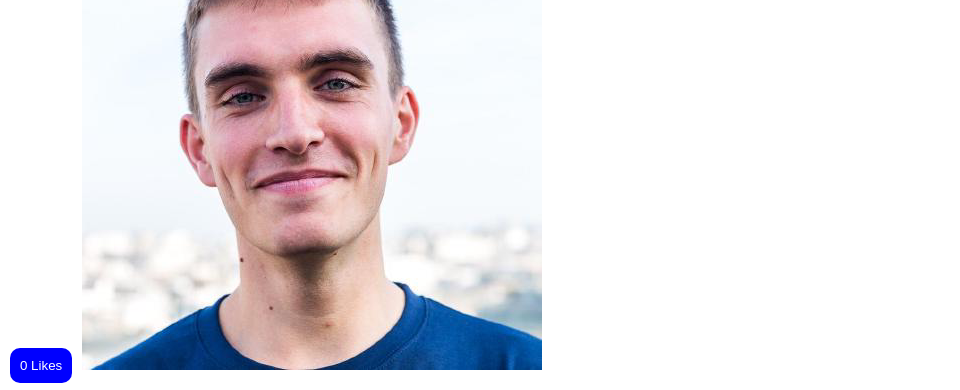
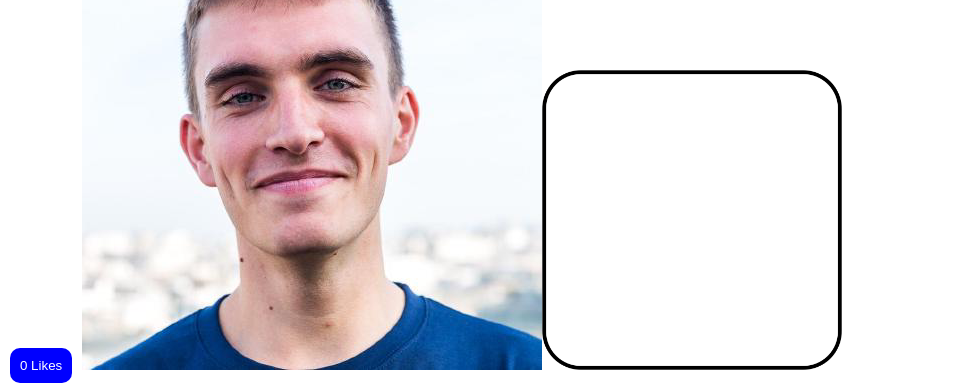
Before and after one commit to yerkoarce/lab-react-training, a React (Create React App) app: page / in a window 1280 px wide. Shown: the part 1075-1465 px from the top of the page, without its empty margins (0-960 px from the left). Built offline with nearby package versions, Linux system fonts and the light colour scheme.

Commit message:
iteration 10 completed

```diff
--- a/src/App.js
+++ b/src/App.js
@@ -10,6 +10,7 @@ import LikeButton from './components/LikeButton'
 import ClickablePicture from './components/ClickablePicture'
 import maxImg from './assets/images/maxence.png'
 import maxImgClicked from './assets/images/maxence-glasses.png'
+import Dice from './components/Dice';
 
 function App() {
   return (
@@ -57,6 +58,7 @@ function App() {
         img={maxImg}
         imgClicked={maxImgClicked}
       />
+      <Dice />
     </>
   );
 }
--- /dev/null
+++ b/src/components/Dice.js
@@ -0,0 +1,36 @@
+import { useState } from 'react'
+import diceEmpty from '../assets/images/dice-empty.png'
+import dice1 from '../assets/images/dice1.png'
+import dice2 from '../assets/images/dice2.png'
+import dice3 from '../assets/images/dice3.png'
+import dice4 from '../assets/images/dice4.png'
+import dice5 from '../assets/images/dice5.png'
+import dice6 from '../assets/images/dice6.png'
+
+
+export default function Dice() {
+
+  const [dice, setDice] = useState(diceEmpty)
+
+  const randomDice = () => {
+    const diceArray = [dice1, dice2, dice3, dice4, dice5, dice6]
+    const random = diceArray[Math.round(Math.random() * 6)]
+    console.log(random)
+    return random
+  }
+
+  const handlerDice = () => {
+      if (dice === diceEmpty){
+        setDice(randomDice())
+      } else {
+        setDice(diceEmpty)
+        setTimeout( () => {
+          setDice(randomDice())
+        }, 1000 )
+      }
+  }
+
+  return (
+    <img src={dice} alt="dice" style={{width: 300}} onClick={handlerDice}/>
+  )
+}
```
